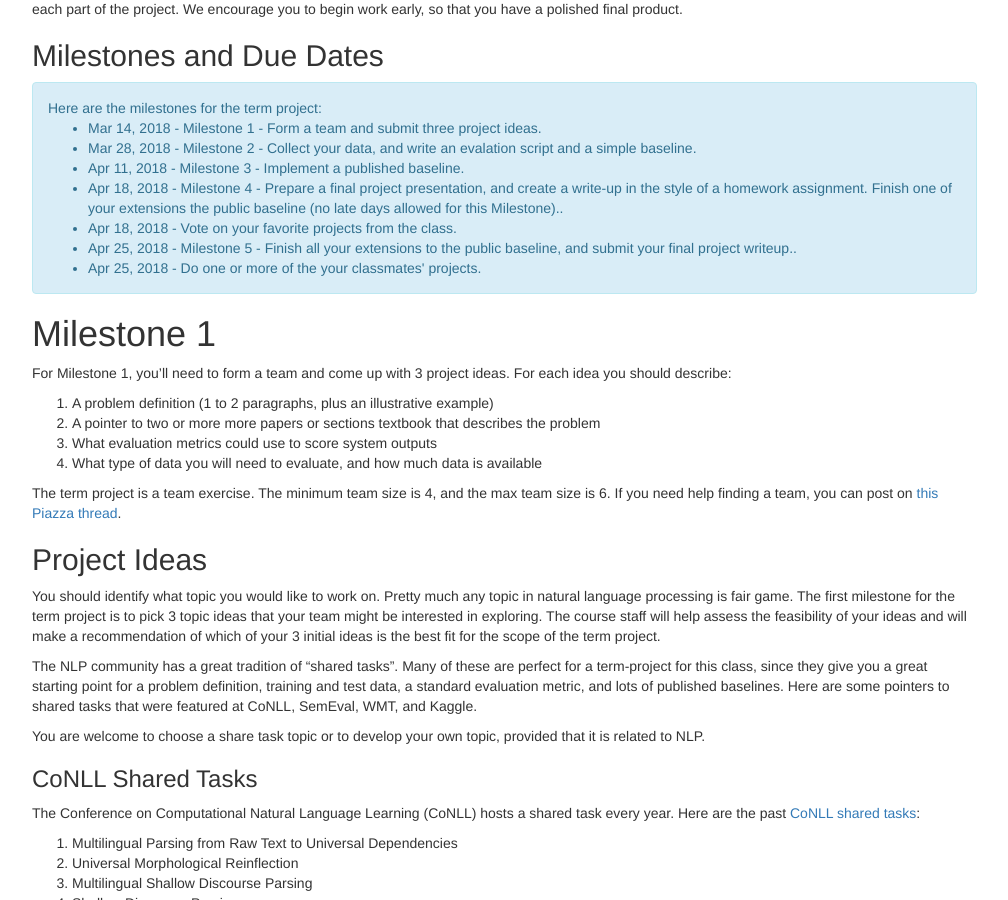
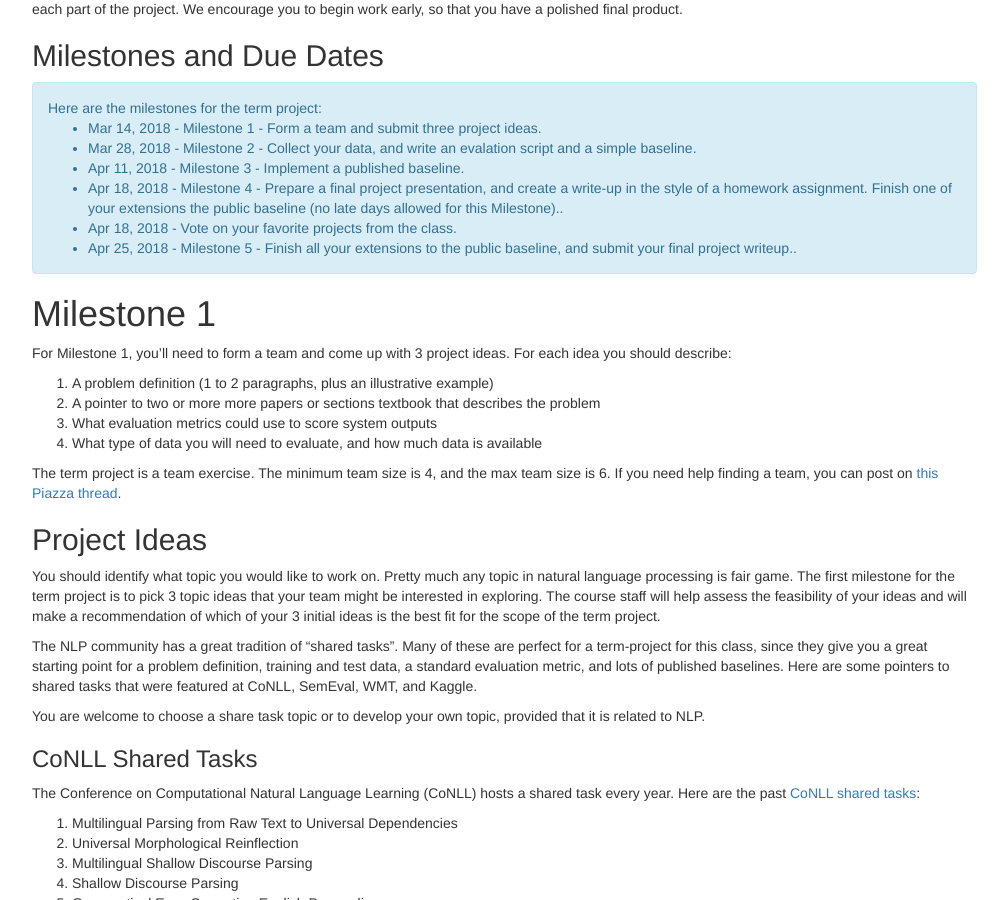
Before and after one commit to computational-linguistics-class/computational-linguistics-class.github.io, a Jekyll site: the page built from term-project.md, in a window 1280 px wide and 900 px high, scrolled down 452 px. Shown: the whole window, without its empty margins (233-1241 px from the left). Built offline with Jekyll 4.4.1, drawn with Linux system fonts in a browser that asks for light colours; nearby versions of some CDN libraries; a script that is not in the unit is left out; comment, search, counter and statistics services are not loaded.

Commit message:
Deleted requirement to do another team's project

```diff
--- a/term-project.md
+++ b/term-project.md
@@ -26,9 +26,6 @@ deliverables:
       due_date: 2018-04-18T12:00:00EST
     -
       description: Milestone 5 - Finish all your extensions to the public baseline, and submit your final project writeup.
-      due_date: 2018-04-25T12:00:00EST
-    -
-      description: Do one or more of the your classmates' projects
       due_date: 2018-04-25T12:00:00EST
 ---
 
```
